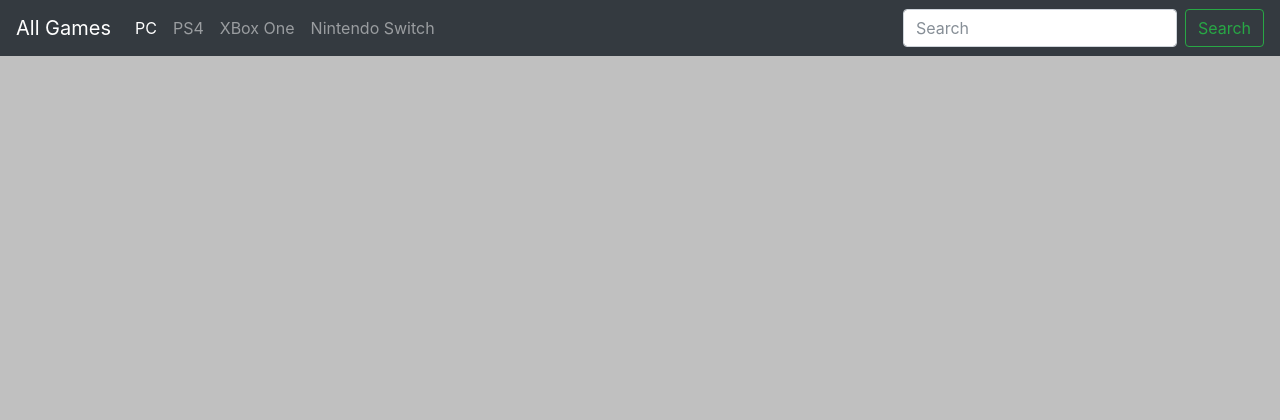
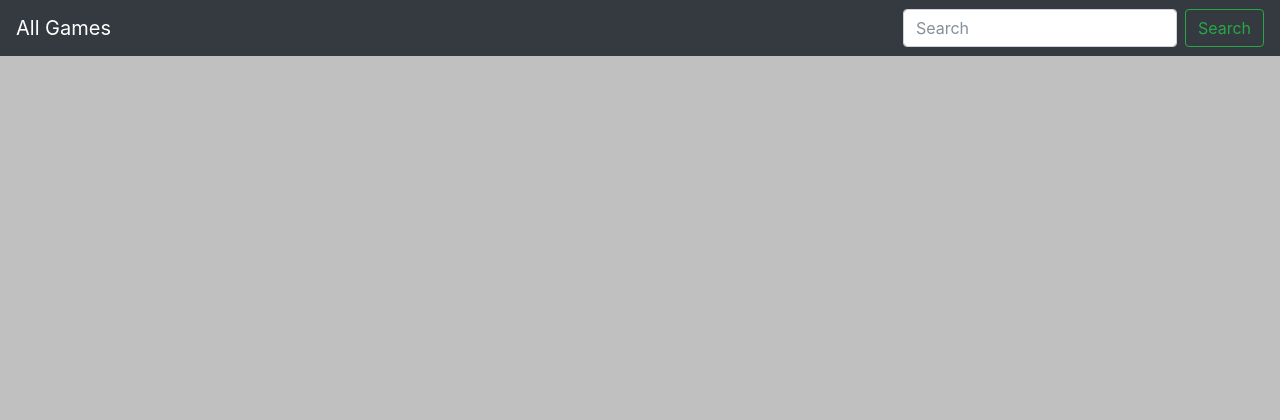
Before and after one commit to saj940826/cloudproject, a Django app: page / in a window 1280 px wide. Shown: the top 420 px of the page. Run offline with Django 3.2, Linux system fonts and the light colour scheme; some libraries are stand-ins or nearby versions.

Commit message:
delete nav bar

```diff
--- a/login/templates/base.html
+++ b/login/templates/base.html
@@ -31,18 +31,6 @@
       </button>
     <div class="collapse navbar-collapse" id="navbarsExampleDefault">
       <ul class="navbar-nav mr-auto">
-        <li class="nav-item active">
-          <a class="nav-link" href="#">PC<span class="sr-only">(current)</span></a>
-        </li>
-        <li class="nav-item">
-          <a class="nav-link" href="#">PS4</a>
-        </li>
-        <li class="nav-item">
-          <a class="nav-link" href="#">XBox One</a>
-        </li>
-        <li class="nav-item">
-          <a class="nav-link" href="#">Nintendo Switch</a>
-        </li>
       </ul>
       <div class="form-inline my-2 my-lg-0">
         <input class="form-control mr-sm-2" type="text" placeholder="Search" aria-label="Search">
```
